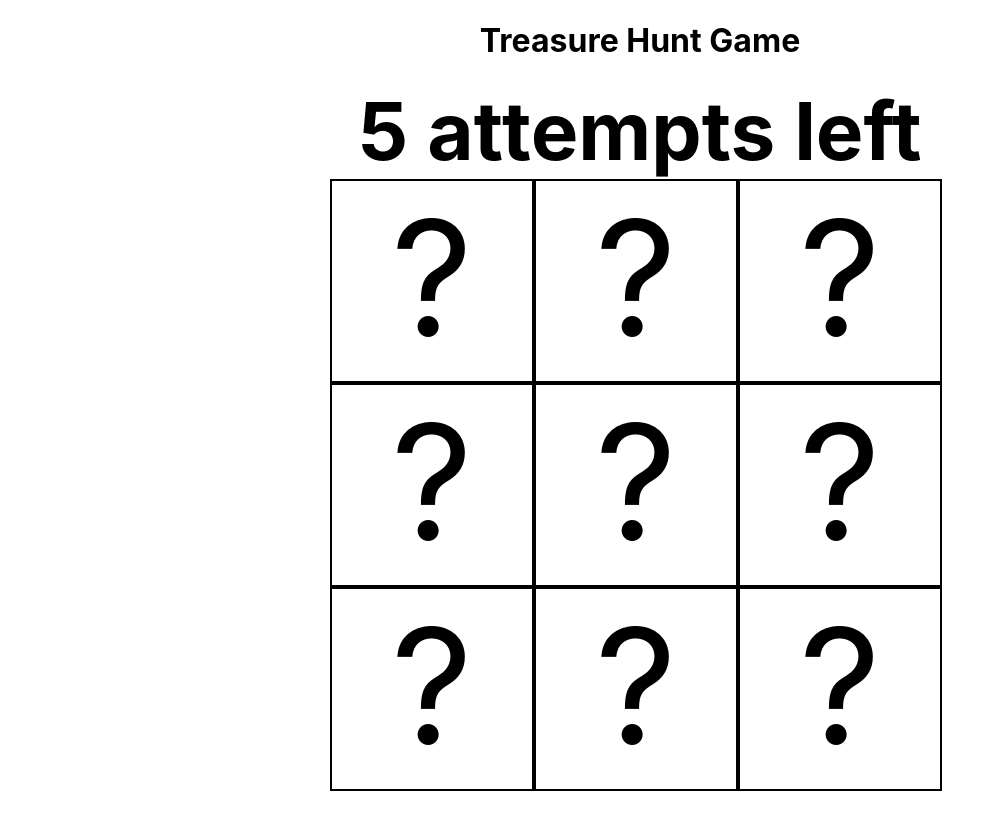
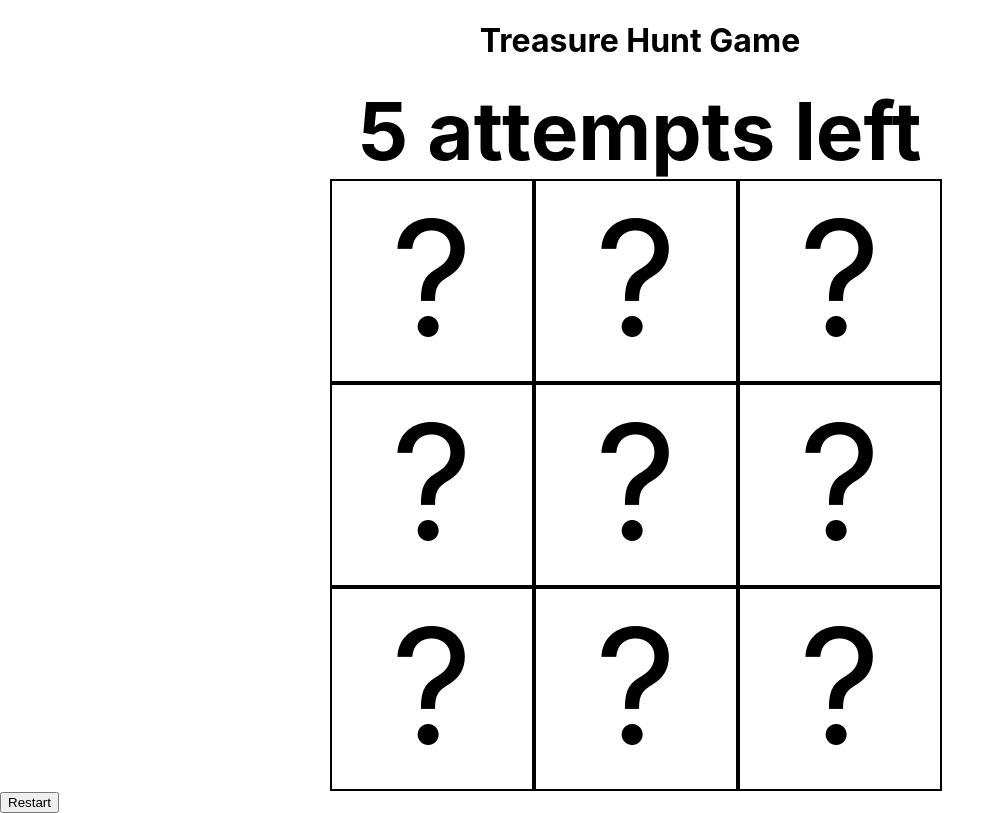
Before and after one commit to learn-academy-2021-charlie/treasure-hunt-celoazevedo, a React (Create React App) app: page / in a window 1280 px wide. Shown: the whole page, without its empty margins (0-1005 px from the left). Built offline with nearby package versions, Linux system fonts and the light colour scheme.

Commit message:
complete challenges

```diff
--- a/src/App.js
+++ b/src/App.js
@@ -14,6 +14,7 @@ class App extends Component{
       message: ''
     }
   }
+
   handleGamePlay = (index) => {
     const {board} = this.state
     const {counter} = this.state
@@ -71,6 +72,22 @@ class App extends Component{
       bombLocation: bomb
     })
   }
+
+  // Here we are reseting the state to the initial value!!! -- But the conditional
+  //.. that defines what emoji goes in the square is not working properly after implementing this.
+  //.. we only get trees upon clicking :0
+  /// !!!! --- we need to declare this function AFTER declaring the didMount!
+  //// Nope! what we need to do is to call the componentDidMount method whenever we invoke the playAgain function!
+  playAgain = () => {
+    this.setState({
+      board: ["?", "?", "?", "?", "?", "?", "?", "?", "?"],
+      treasureLocation: null,
+      bombLocation: null,
+      counter: 5,
+      message: ''
+    })
+    this.componentDidMount()
+}
 //  now we need Square to tell App....
   render(){
     return(
@@ -84,6 +101,7 @@ class App extends Component{
             return <Square value={value} key={index} index={index} handleGamePlay={this.handleGamePlay}/>
           })}
         </div>
+        <button onClick={this.playAgain}>Restart</button>
       </>
     )
   }
```
